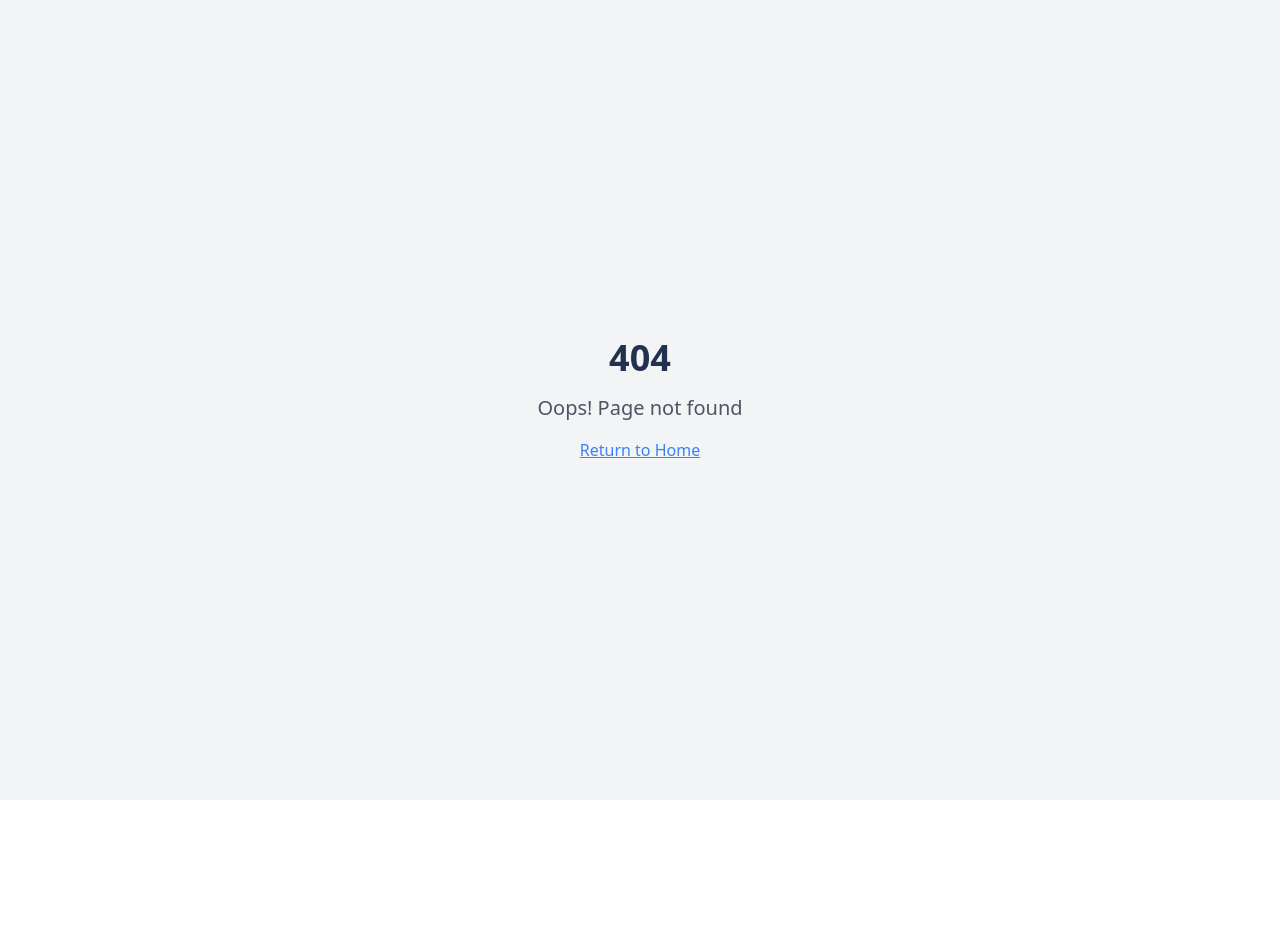
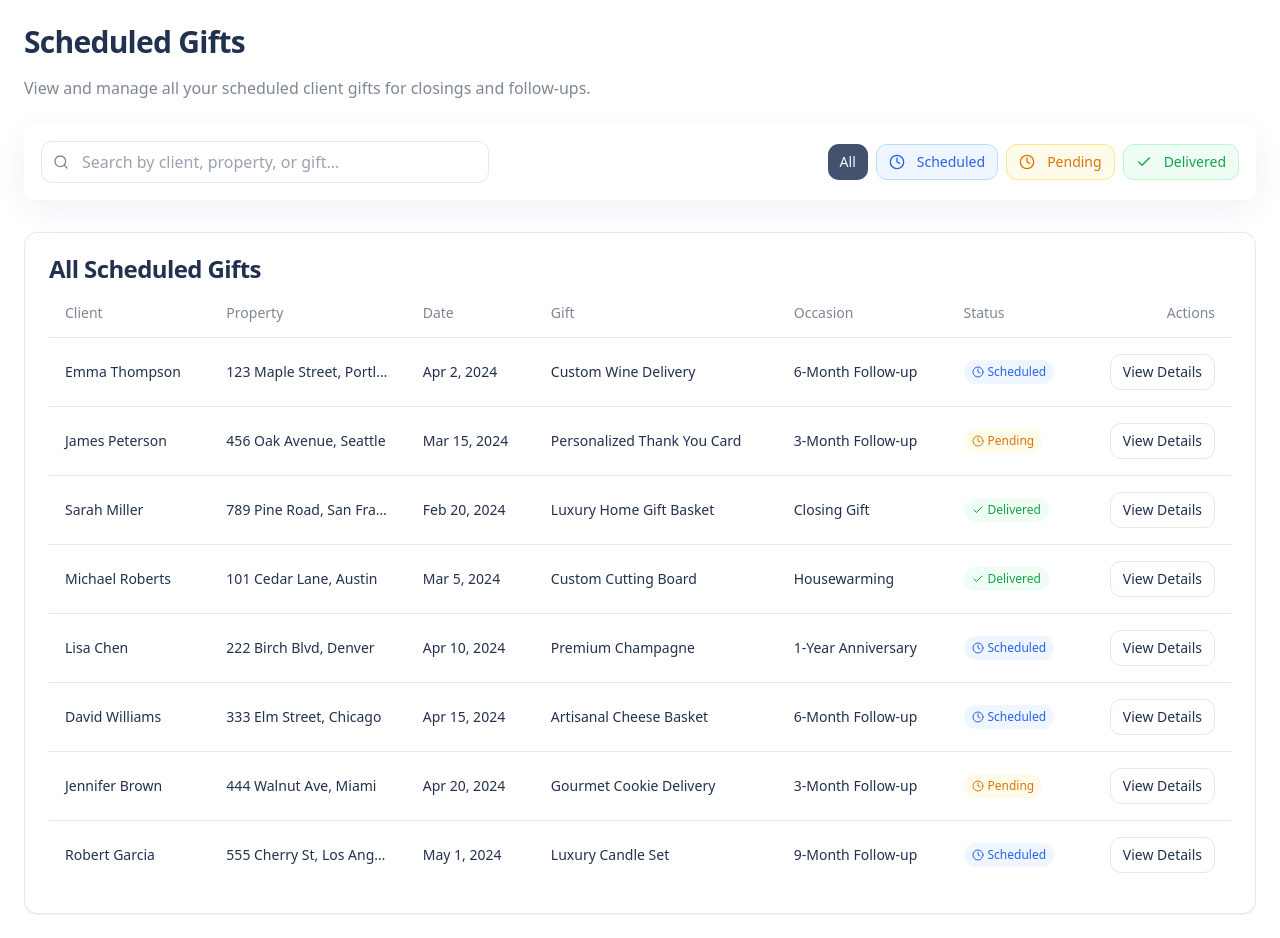
Before and after one commit to Beariscool1/giftitopia, a React (Vite) app: page /scheduled-gifts in a window 1280 px wide. Before the commit this address had no page. Before the commit the page ends 800 px from the top, so only its background shows below. Built offline with nearby package versions, Linux system fonts and the light colour scheme.

Commit message:
Implement "View All Gifts" navigation
Implements navigation from the dashboard to a detailed view of all scheduled gifts.

```diff
--- a/src/App.tsx
+++ b/src/App.tsx
@@ -8,6 +8,7 @@ import Index from "./pages/Index";
 import Dashboard from "./components/dashboard/Dashboard";
 import GiftAutomation from "./components/gifting/GiftAutomation";
 import ClientManagement from "./components/clients/ClientManagement";
+import ScheduledGifts from "./components/gifting/ScheduledGifts";
 import NotFound from "./pages/NotFound";
 
 const queryClient = new QueryClient();
@@ -23,6 +24,7 @@ const App = () => (
           <Route path="/dashboard" element={<Dashboard />} />
           <Route path="/gifting" element={<GiftAutomation />} />
           <Route path="/clients" element={<ClientManagement />} />
+          <Route path="/scheduled-gifts" element={<ScheduledGifts />} />
           <Route path="*" element={<NotFound />} />
         </Routes>
       </BrowserRouter>
--- a/src/components/dashboard/Dashboard.tsx
+++ b/src/components/dashboard/Dashboard.tsx
@@ -1,5 +1,6 @@
 
 import React from "react";
+import { Link } from "react-router-dom";
 import { Card, CardContent, CardHeader, CardFooter } from "@/components/ui/card";
 import { MotionCard } from "@/components/ui/motion-card";
 import { Button } from "@/components/ui/button";
@@ -148,9 +149,11 @@ const Dashboard = () => {
                 </div>
               ))}
             </div>
-            <Button variant="ghost" size="sm" className="mt-4 w-full justify-center">
-              View All Scheduled Gifts <ArrowRight className="ml-2 h-4 w-4" />
-            </Button>
+            <Link to="/scheduled-gifts">
+              <Button variant="ghost" size="sm" className="mt-4 w-full justify-center">
+                View All Scheduled Gifts <ArrowRight className="ml-2 h-4 w-4" />
+              </Button>
+            </Link>
           </CardContent>
         </MotionCard>
 
--- /dev/null
+++ b/src/components/gifting/ScheduledGifts.tsx
@@ -0,0 +1,230 @@
+
+import React, { useState } from "react";
+import { Card, CardContent, CardHeader, CardTitle } from "@/components/ui/card";
+import { Button } from "@/components/ui/button";
+import {
+  Table,
+  TableHeader,
+  TableBody,
+  TableHead,
+  TableRow,
+  TableCell
+} from "@/components/ui/table";
+import { Gift, Clock, Home, Calendar, Check, Search, Filter } from "lucide-react";
+import { GlassPanel } from "@/components/ui/glass-panel";
+import { ActiveSequence } from "./types";
+
+// Mock data for all scheduled gifts
+const scheduledGiftsData: Array<{
+  id: string;
+  client: string;
+  property: string;
+  date: string;
+  gift: string;
+  occasion: string;
+  status: "Delivered" | "Scheduled" | "Pending";
+}> = [
+  {
+    id: "gift1",
+    client: "Emma Thompson",
+    property: "123 Maple Street, Portland",
+    date: "Apr 2, 2024",
+    gift: "Custom Wine Delivery",
+    occasion: "6-Month Follow-up",
+    status: "Scheduled"
+  },
+  {
+    id: "gift2",
+    client: "James Peterson",
+    property: "456 Oak Avenue, Seattle",
+    date: "Mar 15, 2024",
+    gift: "Personalized Thank You Card",
+    occasion: "3-Month Follow-up",
+    status: "Pending"
+  },
+  {
+    id: "gift3",
+    client: "Sarah Miller",
+    property: "789 Pine Road, San Francisco",
+    date: "Feb 20, 2024",
+    gift: "Luxury Home Gift Basket",
+    occasion: "Closing Gift",
+    status: "Delivered"
+  },
+  {
+    id: "gift4",
+    client: "Michael Roberts",
+    property: "101 Cedar Lane, Austin",
+    date: "Mar 5, 2024",
+    gift: "Custom Cutting Board",
+    occasion: "Housewarming",
+    status: "Delivered"
+  },
+  {
+    id: "gift5",
+    client: "Lisa Chen",
+    property: "222 Birch Blvd, Denver",
+    date: "Apr 10, 2024",
+    gift: "Premium Champagne",
+    occasion: "1-Year Anniversary",
+    status: "Scheduled"
+  },
+  {
+    id: "gift6",
+    client: "David Williams",
+    property: "333 Elm Street, Chicago",
+    date: "Apr 15, 2024",
+    gift: "Artisanal Cheese Basket",
+    occasion: "6-Month Follow-up",
+    status: "Scheduled"
+  },
+  {
+    id: "gift7",
+    client: "Jennifer Brown",
+    property: "444 Walnut Ave, Miami",
+    date: "Apr 20, 2024",
+    gift: "Gourmet Cookie Delivery",
+    occasion: "3-Month Follow-up",
+    status: "Pending"
+  },
+  {
+    id: "gift8",
+    client: "Robert Garcia",
+    property: "555 Cherry St, Los Angeles",
+    date: "May 1, 2024",
+    gift: "Luxury Candle Set",
+    occasion: "9-Month Follow-up",
+    status: "Scheduled"
+  }
+];
+
+interface ScheduledGiftsProps {
+  activeSequences?: ActiveSequence[];
+}
+
+const ScheduledGifts: React.FC<ScheduledGiftsProps> = ({ activeSequences }) => {
+  const [searchTerm, setSearchTerm] = useState("");
+  const [filterStatus, setFilterStatus] = useState<"all" | "Delivered" | "Scheduled" | "Pending">("all");
+
+  const filteredGifts = scheduledGiftsData.filter(gift => {
+    // Apply search filter
+    const matchesSearch = searchTerm === "" ||
+      gift.client.toLowerCase().includes(searchTerm.toLowerCase()) ||
+      gift.property.toLowerCase().includes(searchTerm.toLowerCase()) ||
+      gift.gift.toLowerCase().includes(searchTerm.toLowerCase());
+
+    // Apply status filter
+    const matchesStatus = filterStatus === "all" || gift.status === filterStatus;
+
+    return matchesSearch && matchesStatus;
+  });
+
+  return (
+    <div className="p-6 max-w-7xl mx-auto w-full">
+      <header className="mb-8">
+        <h1 className="text-2xl md:text-3xl font-bold tracking-tight mb-4">Scheduled Gifts</h1>
+        <p className="text-muted-foreground mb-6">
+          View and manage all your scheduled client gifts for closings and follow-ups.
+        </p>
+
+        <GlassPanel className="p-4">
+          <div className="flex flex-col md:flex-row gap-4 items-start md:items-center justify-between">
+            <div className="relative flex-1 max-w-md">
+              <Search className="absolute left-3 top-1/2 transform -translate-y-1/2 h-4 w-4 text-muted-foreground" />
+              <input
+                type="text"
+                placeholder="Search by client, property, or gift..."
+                className="w-full pl-10 pr-4 py-2 rounded-md border bg-background"
+                value={searchTerm}
+                onChange={(e) => setSearchTerm(e.target.value)}
+              />
+            </div>
+
+            <div className="flex flex-wrap gap-2">
+              <Button
+                variant={filterStatus === "all" ? "default" : "outline"}
+                size="sm"
+                onClick={() => setFilterStatus("all")}
+              >
+                All
+              </Button>
+              <Button
+                variant={filterStatus === "Scheduled" ? "default" : "outline"}
+                size="sm"
+                onClick={() => setFilterStatus("Scheduled")}
+                className="bg-blue-50 text-blue-600 hover:bg-blue-100 border-blue-200"
+              >
+                <Clock className="h-4 w-4 mr-1" /> Scheduled
+              </Button>
+              <Button
+                variant={filterStatus === "Pending" ? "default" : "outline"}
+                size="sm"
+                onClick={() => setFilterStatus("Pending")}
+                className="bg-amber-50 text-amber-600 hover:bg-amber-100 border-amber-200"
+              >
+                <Clock className="h-4 w-4 mr-1" /> Pending
+              </Button>
+              <Button
+                variant={filterStatus === "Delivered" ? "default" : "outline"}
+                size="sm"
+                onClick={() => setFilterStatus("Delivered")}
+                className="bg-green-50 text-green-600 hover:bg-green-100 border-green-200"
+              >
+                <Check className="h-4 w-4 mr-1" /> Delivered
+              </Button>
+            </div>
+          </div>
+        </GlassPanel>
+      </header>
+
+      <Card>
+        <CardHeader className="pb-2">
+          <CardTitle>All Scheduled Gifts</CardTitle>
+        </CardHeader>
+        <CardContent>
+          <Table>
+            <TableHeader>
+              <TableRow>
+                <TableHead>Client</TableHead>
+                <TableHead>Property</TableHead>
+                <TableHead>Date</TableHead>
+                <TableHead>Gift</TableHead>
+                <TableHead>Occasion</TableHead>
+                <TableHead>Status</TableHead>
+                <TableHead className="text-right">Actions</TableHead>
+              </TableRow>
+            </TableHeader>
+            <TableBody>
+              {filteredGifts.map((gift) => (
+                <TableRow key={gift.id}>
+                  <TableCell className="font-medium">{gift.client}</TableCell>
+                  <TableCell className="max-w-[180px] truncate">{gift.property}</TableCell>
+                  <TableCell>{gift.date}</TableCell>
+                  <TableCell>{gift.gift}</TableCell>
+                  <TableCell>{gift.occasion}</TableCell>
+                  <TableCell>
+                    <span className={`inline-flex items-center px-2 py-1 rounded-full text-xs ${
+                      gift.status === "Scheduled"
+                        ? "bg-blue-50 text-blue-600"
+                        : gift.status === "Pending"
+                        ? "bg-amber-50 text-amber-600"
+                        : "bg-green-50 text-green-600"
+                    }`}>
+                      {gift.status === "Delivered" ? <Check className="mr-1 h-3 w-3" /> : <Clock className="mr-1 h-3 w-3" />}
+                      {gift.status}
+                    </span>
+                  </TableCell>
+                  <TableCell className="text-right">
+                    <Button variant="outline" size="sm">View Details</Button>
+                  </TableCell>
+                </TableRow>
+              ))}
+            </TableBody>
+          </Table>
+        </CardContent>
+      </Card>
+    </div>
+  );
+};
+
+export default ScheduledGifts;
```
